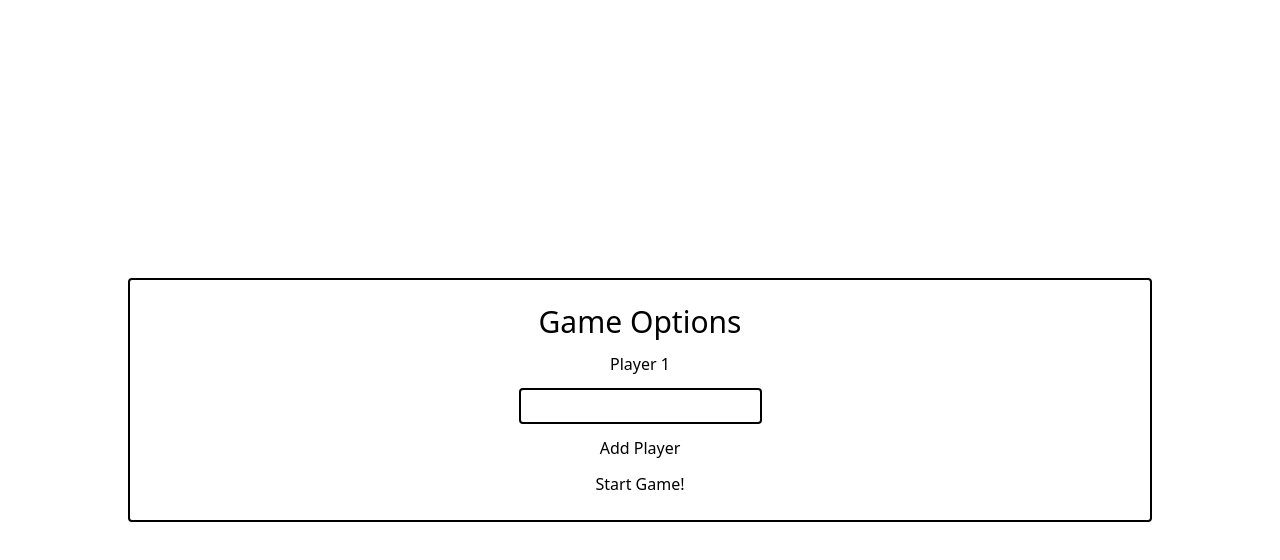
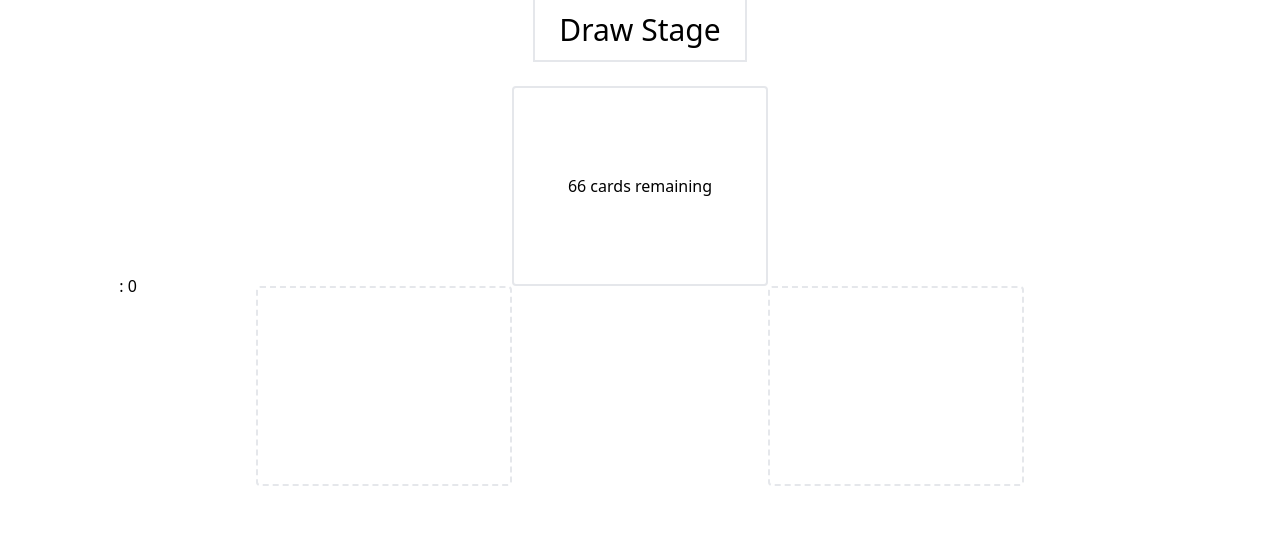
Before and after one commit to Brett-Tanner/react_cards, a React (Vite) app: page / in a window 1280 px wide. Both pictures are taken after a click on the button "Start Game!". Shown: the top 560 px of the page. Built offline with nearby package versions, Linux system fonts and the light colour scheme.

Commit message:
Set up initial board state

```diff
--- a/index.html
+++ b/index.html
@@ -7,10 +7,7 @@
     <title>React Cards</title>
   </head>
   <body>
-    <div
-      id="root"
-      class="h-screen w-screen flex items-center justify-center"
-    ></div>
+    <div id="root"></div>
     <script type="module" src="/src/main.tsx"></script>
   </body>
 </html>
--- a/src/App.tsx
+++ b/src/App.tsx
@@ -1,11 +1,30 @@
+import { useState } from "react";
 import { GameSetup } from "./components/GameSetup";
+import { GameState } from "./gameObjects/gameState";
+import { Player } from "./gameObjects/player";
+import { Board } from "./components/Board";
 
 function App() {
-	return (
-		<>
-			<GameSetup />
-		</>
-	);
+	const [gameState, setGameState] = useState(new GameState());
+	const [players, setPlayers] = useState<Player[]>([new Player(1)]);
+
+	if (gameState.stage === "setup") {
+		return (
+			<GameSetup
+				players={players}
+				setGameState={setGameState}
+				setPlayers={setPlayers}
+			/>
+		);
+	} else {
+		return (
+			<Board
+				players={players}
+				gameState={gameState}
+				setGameState={setGameState}
+			/>
+		);
+	}
 }
 
 export default App;
--- /dev/null
+++ b/src/components/Board.tsx
@@ -0,0 +1,46 @@
+import { GameState } from "../gameObjects/gameState";
+import { Player } from "../gameObjects/player";
+
+interface props {
+	players: Player[];
+	gameState: GameState;
+	setGameState: React.Dispatch<React.SetStateAction<GameState>>;
+}
+
+export function Board({ players, gameState, setGameState }: props) {
+	const { deck, discardLeft, discardRight, stage } = gameState;
+
+	return (
+		<>
+			<main className="h-screen w-screen flex flex-col gap-6">
+				<header className="flex w-100 text-3xl">
+					<div className="grow"></div>
+					<h1 className="border-2 border-t-0 py-3 px-6">
+						{stage.charAt(0).toUpperCase() + stage.slice(1)} Stage
+					</h1>
+					<div className="grow"></div>
+				</header>
+				<section className="grid h-1/2 grid-cols-5 grid-rows-2">
+					<ol className="col-start-1 row-start-1 row-span-2 flex flex-col justify-evenly items-center gap-3">
+						{players.map((player) => (
+							<li key={player.id}>
+								{player.name}: {player.score}
+							</li>
+						))}
+					</ol>
+					<div
+						className={`col-start-3 row-start-1 flex items-center justify-center border-2 rounded ${deck.length === 0 ? "border-dashed" : "border-solid"}`}
+					>
+						<p>{deck.length} cards remaining</p>
+					</div>
+					<div
+						className={`col-start-2 row-start-2 border-2 rounded ${discardLeft.length === 0 ? "border-dashed" : "border-solid"}`}
+					></div>
+					<div
+						className={`col-start-4 row-start-2 border-2 rounded ${discardRight.length === 0 ? "border-dashed" : "border-solid"}`}
+					></div>
+				</section>
+			</main>
+		</>
+	);
+}
--- a/src/components/GameSetup.tsx
+++ b/src/components/GameSetup.tsx
@@ -1,10 +1,15 @@
-import { useState } from "react";
 import { Player } from "../gameObjects/player";
 import { PlayerForm } from "./PlayerForm";
 import { prepareDeck } from "../gameObjects/baseDeck";
+import { GameState } from "../gameObjects/gameState";
 
-export function GameSetup() {
-	const [players, setPlayers] = useState<Player[]>([new Player(1)]);
+interface props {
+	players: Player[];
+	setPlayers: React.Dispatch<React.SetStateAction<Player[]>>;
+	setGameState: React.Dispatch<React.SetStateAction<GameState>>;
+}
+
+export function GameSetup({ players, setPlayers, setGameState }: props) {
 	const sortedPlayers = players.sort((a, b) => (a.id < b.id ? -1 : 1));
 
 	function addPlayer() {
@@ -18,7 +23,14 @@ export function GameSetup() {
 		setPlayers((players) => [...players, new Player(nextId)]);
 	}
 
+	function startGame() {
+		setGameState((state) => {
+			return { ...state, stage: "draw", deck: prepareDeck() };
+		});
+	}
+
 	return (
+		<div className="flex items-center justify-center w-screen h-screen">
 			<main className="flex flex-col justify-between items-center gap-3 w-4/5 border-2 border-black rounded p-6">
 				<h1 className="text-center text-3xl">Game Options</h1>
 				{players.length > 1 && (
@@ -40,7 +52,8 @@ export function GameSetup() {
 
 				{players.length < 4 && <button onClick={addPlayer}>Add Player</button>}
 
-			<button onClick={() => console.log(prepareDeck())}>Start Game!</button>
+				<button onClick={startGame}>Start Game!</button>
 			</main>
+		</div>
 	);
 }
--- a/src/gameObjects/game.tsx
+++ b/src/gameObjects/gameState.tsx
@@ -1,16 +1,16 @@
 import { prepareDeck } from "./baseDeck";
 import { Card } from "./card";
 
-export class Game {
+export class GameState {
 	deck: Card[];
 	discardLeft: Card[];
 	discardRight: Card[];
-	started: boolean;
+	stage: "setup" | "draw" | "action";
 
 	constructor() {
 		this.deck = prepareDeck();
 		this.discardLeft = [];
 		this.discardRight = [];
-		this.started = false;
+		this.stage = "setup";
 	}
 }
```
Lines whose indentation alone changed are shown as unchanged.
